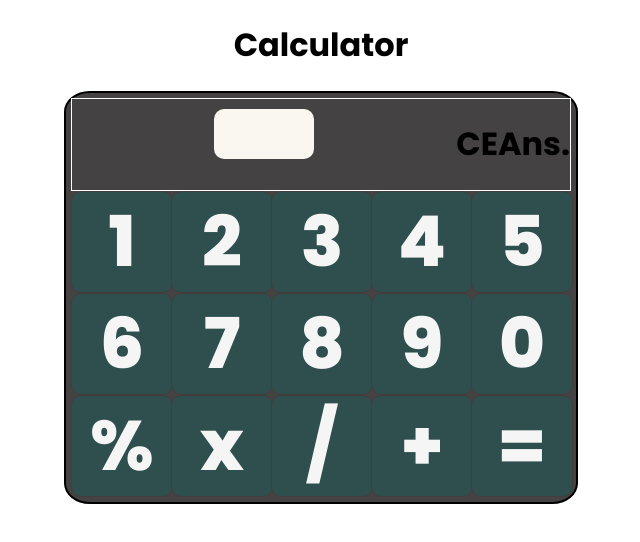
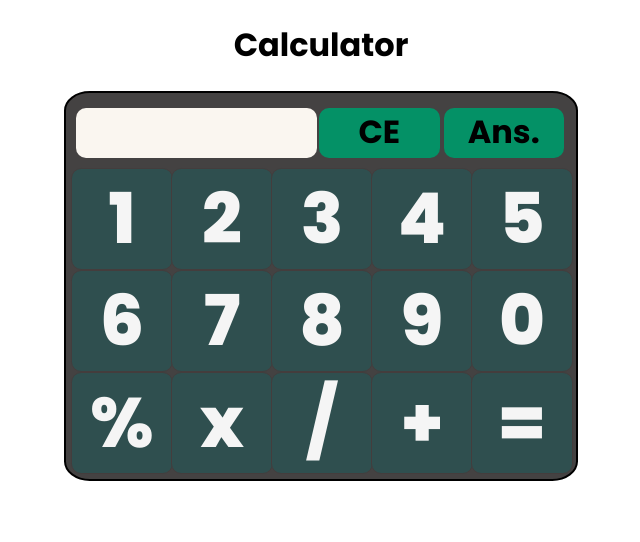
Before and after one commit to katribu/calculator, a React (Create React App) app: page / in a window 1280 px wide. Shown: the top 542 px of the page, without its empty margins (319-959 px from the left). Built offline with nearby package versions, Linux system fonts and the light colour scheme.

Commit message:
finished with styling

```diff
--- a/src/App.css
+++ b/src/App.css
@@ -16,12 +16,13 @@
   padding: 5px;
 }
 
-.calc-info {
+.calc-info-container {
   display: flex;
-  border: solid white 1px;
+  align-items: center;
+  padding: 0 5px;
 }
 
-.input {
+.input-field {
   width: 20%;
   margin: 10px auto;
   height: 50px;
@@ -29,6 +30,14 @@
   font-weight: 700;
   background-color: rgb(250, 246, 240);
   border-radius: 10px;
+  flex: 2;
+}
+.calc-info-container h1 {
+  flex: 1;
+  background: rgb(4, 145, 102);
+  border-radius: 10px;
+  height: 50px;
+  margin: 0 2px;
 }
 
 .btns-container {
--- a/src/CalculatorContainer.jsx
+++ b/src/CalculatorContainer.jsx
@@ -19,8 +19,9 @@ function CalculatorContainer(){
 
     return (
         <div className="calc-container">
-            <div className="calc-info">
-                <h1 className="input">{inputValue}</h1>
+            {/* Calc-info-container not flexing correctly.... It is supposed to have space between each child. */}
+            <div className="calc-info-container">
+                <div className="input-field">{inputValue}</div>
                 <h1>CE</h1>
                 <h1>Ans.</h1>
             </div>
```
